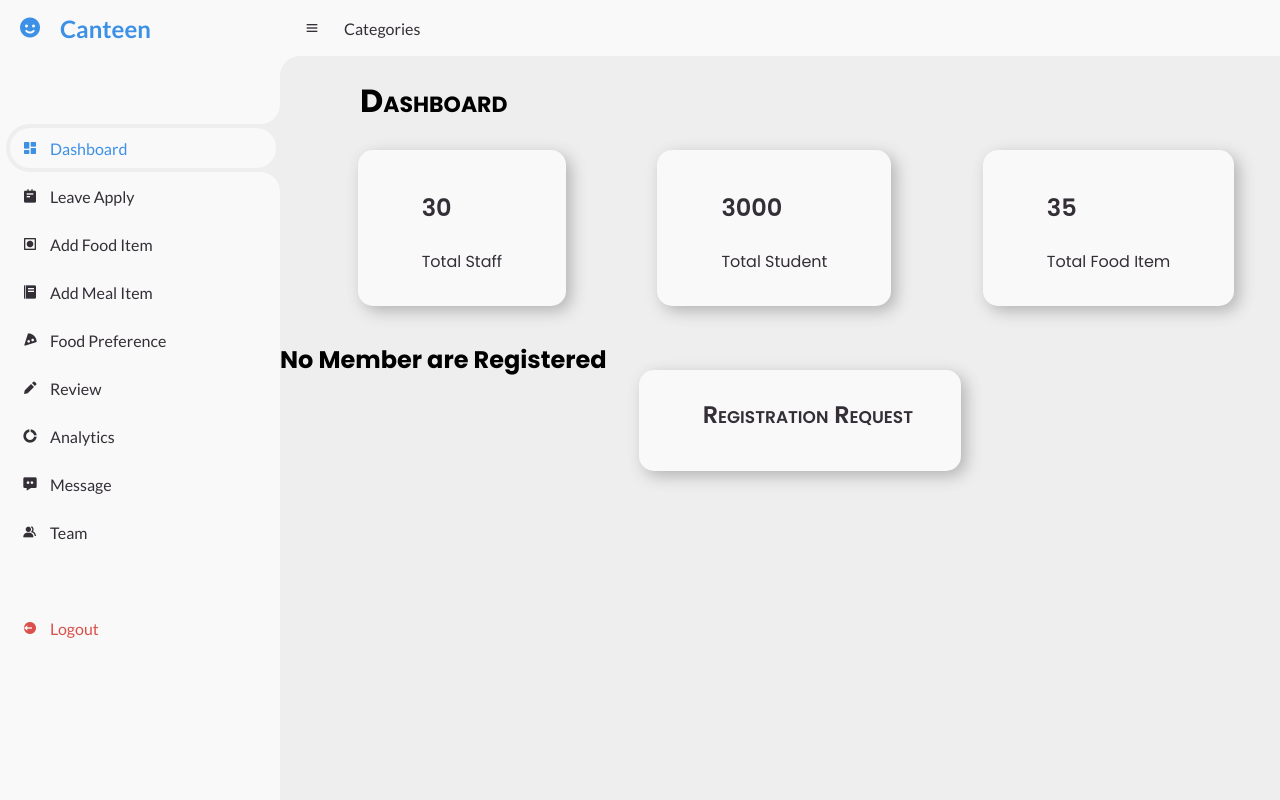
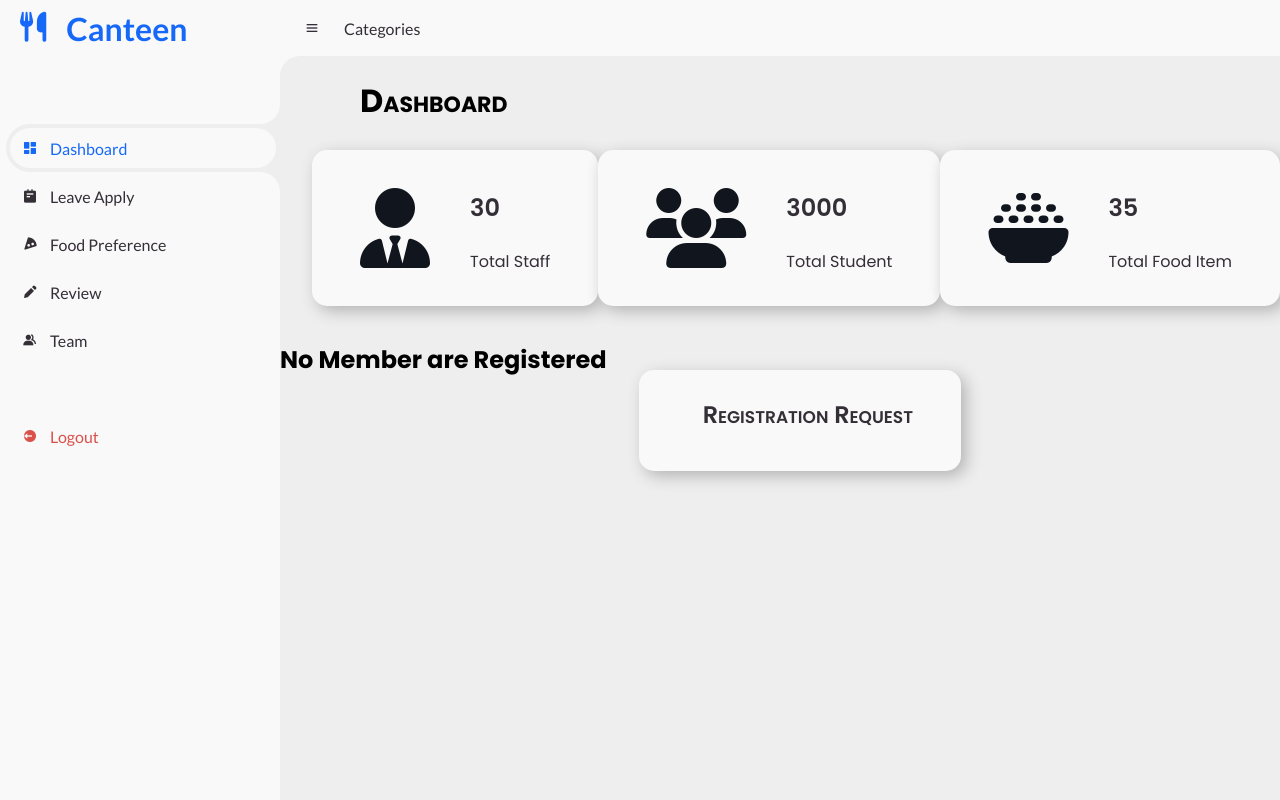
Before and after one commit to Satyaprakash83/Canteen-Management-System, a PHP site: page / in a window 1280 px wide. Run offline with PHP 8.4, Linux system fonts and the light colour scheme; the visitor is signed in with stand-in values (Sample User, id 1); data that the repository does not hold is empty.

Commit message:
added icon in dashboard page

```diff
--- a/dashboard.css
+++ b/dashboard.css
@@ -59,7 +59,7 @@ body {
 }
 
 .container li {
-  padding: 1em 4em;
+  padding: 1em 3em;
   background-color: var(--light);
   display: flex;
   align-items: center;
--- a/dashboard.php
+++ b/dashboard.php
@@ -10,9 +10,10 @@ include "./_partials/_connect.php";
     <meta http-equiv="X-UA-Compatible" content="IE=edge">
     <meta name="viewport" content="width=device-width, initial-scale=1.0">
     <title>Dashboard</title>
+    <!-- font awesome link -->
+    <link rel="stylesheet" href="https://cdnjs.cloudflare.com/ajax/libs/font-awesome/6.4.0/css/all.min.css" integrity="sha512-iecdLmaskl7CVkqkXNQ/ZH/XLlvWZOJyj7Yy7tcenmpD1ypASozpmT/E0iPtmFIB46ZmdtAc9eNBvH0H/ZpiBw==" crossorigin="anonymous" referrerpolicy="no-referrer" />
+    <!-- custom css -->
     <link rel="stylesheet" href="dashboard.css">
-    <link rel="stylesheet" href="https://cdnjs.cloudflare.com/ajax/libs/font-awesome/6.4.0/css/all.min.css" integrity="sha512-iecdLmaskl7CVkqkXNQ/ZH/XLlvWZOJyj7Yy7tcenmpD1ypASozpmT/E0iPtmFIB46ZmdtAc9eNBvH0H/ZpiBw==" crossorigin="anonymous" referrerpolicy="no-referrer" />
-
 </head>
 
 <body>
@@ -21,18 +22,21 @@ include "./_partials/_connect.php";
     </div>
     <ul class="container">
         <li>
+        <i class="fa-solid fa-user-tie fa-5x" style="color: #11151d;padding: 0 0.5em 0 0"></i>
             <span class="card">
                 <h3>30</h3>
                 <p>Total Staff</p>
             </span>
         </li>
         <li>
+        <i class="fa-solid fa-users  fa-5x" style="color: #11151d;padding: 0 0.5em 0 0"></i>
             <span class="card">
                 <h3>3000</h3>
                 <p>Total Student</p>
             </span>
         </li>
         <li>
+            <i class="fa-solid fa-bowl-rice fa-5x" style="color: #11151d;padding: 0 0.5em 0 0"></i>
             <span class="card">
                 <h3>35</h3>
                 <p>Total Food Item</p>
--- a/index.php
+++ b/index.php
@@ -11,6 +11,11 @@ require_once './_partials/_loginCheck.php';
 
 	<!-- Boxicons -->
 	<link href='https://unpkg.com/boxicons@2.0.9/css/boxicons.min.css' rel='stylesheet'>
+
+	<!-- font awesome -->
+	<link rel="stylesheet" href="https://cdnjs.cloudflare.com/ajax/libs/font-awesome/6.4.0/css/all.min.css" integrity="sha512-iecdLmaskl7CVkqkXNQ/ZH/XLlvWZOJyj7Yy7tcenmpD1ypASozpmT/E0iPtmFIB46ZmdtAc9eNBvH0H/ZpiBw==" crossorigin="anonymous" referrerpolicy="no-referrer" />
+
+
 	<!-- My CSS -->
 	<link rel="stylesheet" href="style.css">
 	<!-- jQuery -->
@@ -28,8 +33,9 @@ require_once './_partials/_loginCheck.php';
 	<!-- SIDEBAR -->
 	<section id="sidebar">
 		<a href="#" class="brand">
-			<i class='bx bxs-smile'></i>
-			<span class="text">Canteen</span>
+			<!-- <i class='bx bxs-smile'></i> -->
+			<i class="fa-solid fa-utensils fa-lg" style="color: #1669f8; padding: 0 20px;"></i>
+			<span class="text" style="font-size: xx-large;color: #1669f8;">Canteen</span>
 		</a>
 		<ul class="side-menu top">
 			<li class="active" title="Dashboard">
@@ -44,18 +50,18 @@ require_once './_partials/_loginCheck.php';
 					<span class="text">Leave Apply</span>
 				</a>
 			</li>
-			<li title="Add Food Item">
+			<!-- <li title="Add Food Item">
 				<a href="./add_food_item.html" target="frame">
 					<i class='bx bx-food-tag'></i>
 					<span class="text">Add Food Item</span>
 				</a>
-			</li>
-			<li title="Add Meal Item">
+			</li> -->
+			<!-- <li title="Add Meal Item">
 				<a href="./add_meal_item.php" target="frame">
 				<i class='bx bxs-food-menu' ></i>
 					<span class="text">Add Meal Item</span>
 				</a>
-			</li>
+			</li> -->
 			<li title="Food Preference">
 				<a href="./food_pref.html" target="frame">
 					<i class='bx bxs-pizza'></i>
@@ -68,18 +74,18 @@ require_once './_partials/_loginCheck.php';
 					<span class="text">Review</span>
 				</a>
 			</li>
-			<li title="Analytics">
+			<!-- <li title="Analytics">
 				<a href="#" target="frame">
 					<i class='bx bxs-doughnut-chart'></i>
 					<span class="text">Analytics</span>
 				</a>
-			</li>
-			<li title="Message">
+			</li> -->
+			<!-- <li title="Message">
 				<a href="#" target="frame">
 					<i class='bx bxs-message-dots'></i>
 					<span class="text">Message</span>
 				</a>
-			</li>
+			</li> -->
 			<li title="Team">
 				<a href="./teams_page.php" target="frame">
 					<i class='bx bxs-group'></i>
--- a/style.css
+++ b/style.css
@@ -148,7 +148,7 @@ main {
   overflow-x: hidden;
 }
 #sidebar .side-menu.top li.active a {
-  color: var(--blue);
+  color: #1669f8;
 }
 #sidebar.hide .side-menu li a {
   width: calc(48px - (4px * 2));
```
